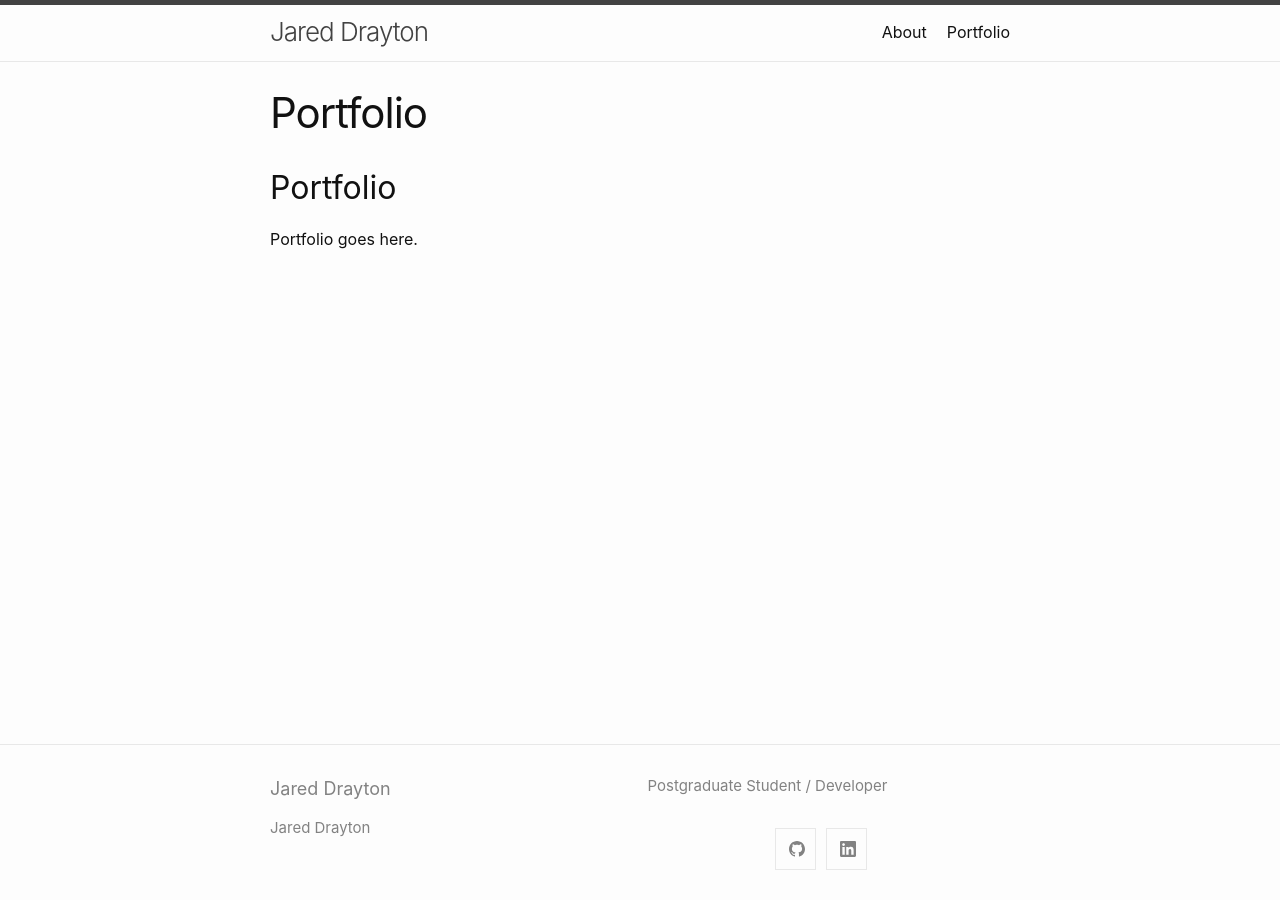
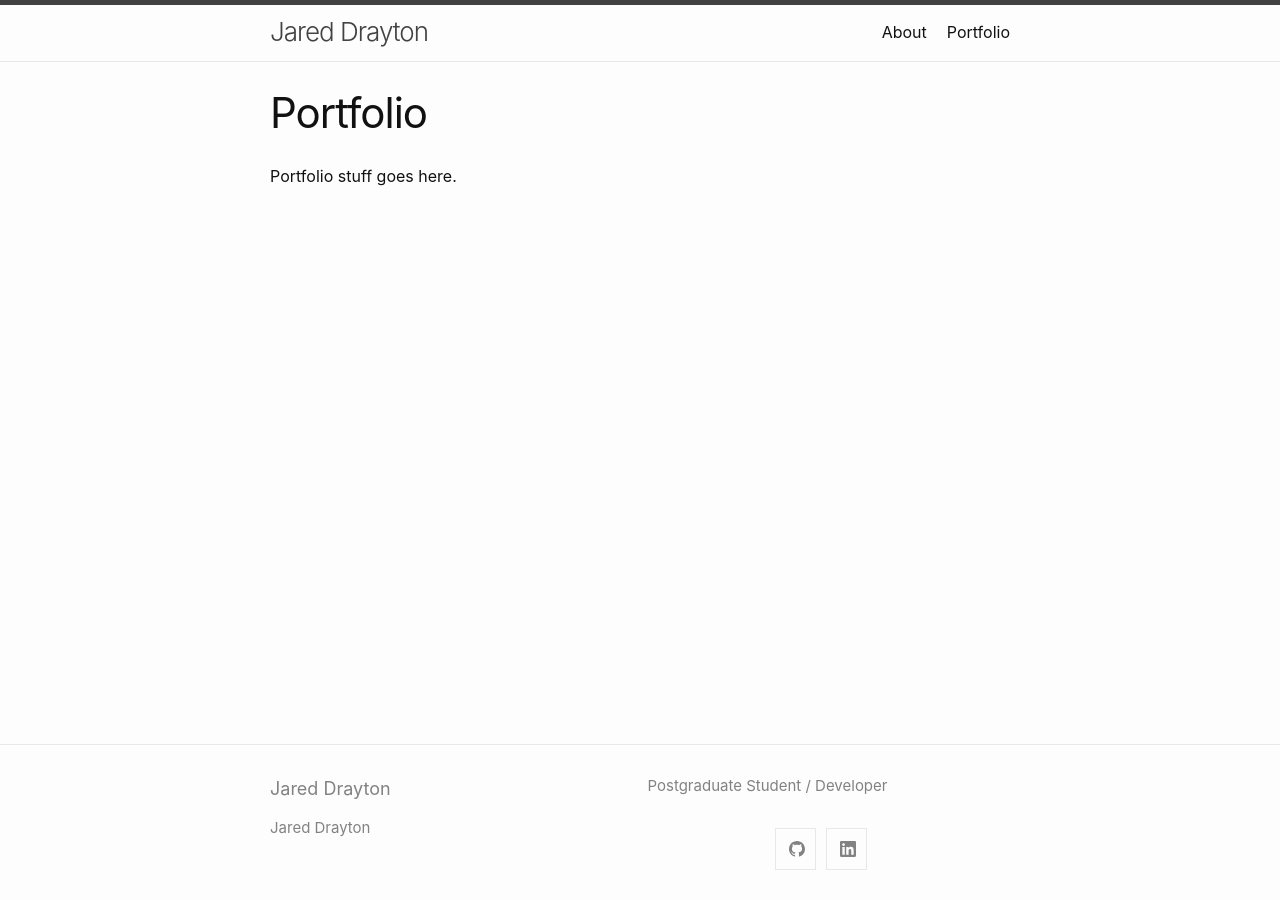
Before and after one commit to jareddrayton/jareddrayton.github.io, a Jekyll site: the page built from portfolio.md, in a window 1280 px wide. Built offline with Jekyll 4.4.1, drawn with Linux system fonts in a browser that asks for light colours; our own code applies the rules of GitHub Pages for plain Markdown files.

Commit message:
Set layout type correctly for portfolio

```diff
--- a/portfolio.md
+++ b/portfolio.md
@@ -1,3 +1,7 @@
-## Portfolio
+---
+layout: page
+title: Portfolio
+permalink: /portfolio/
+---
 
-Portfolio goes here.
+Portfolio stuff goes here.
```
